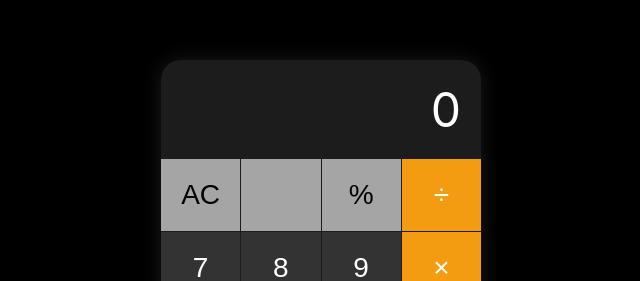
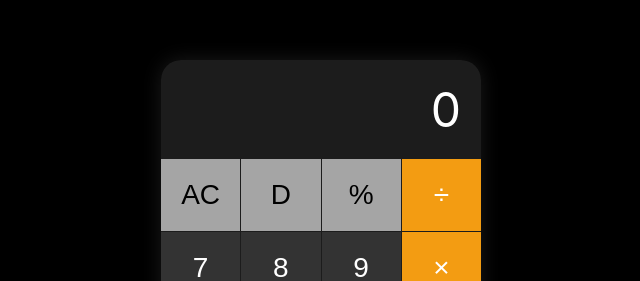
Before and after one commit to only-loks/only_loks, a plain HTML site: page index.html in a window 1280 px wide. Shown: the part 109-390 px from the top of the page, 319-959 px from the left. Drawn offline with Linux system fonts and the light colour scheme.

Commit message:
index.html

```diff
--- a/index.html
+++ b/index.html
@@ -72,7 +72,7 @@
     <div class="display" id="display">0</div>
     <div class="buttons">
       <button class="btn gray" onclick="clearDisplay()">AC</button>
-      <button class="btn gray" onclick="deleteLast()"></button>
+      <button class="btn gray" onclick="deleteLast()">D</button>
       <button class="btn gray" onclick="appendOperator('%')">%</button>
       <button class="btn orange" onclick="appendOperator('/')">÷</button>
 
```
